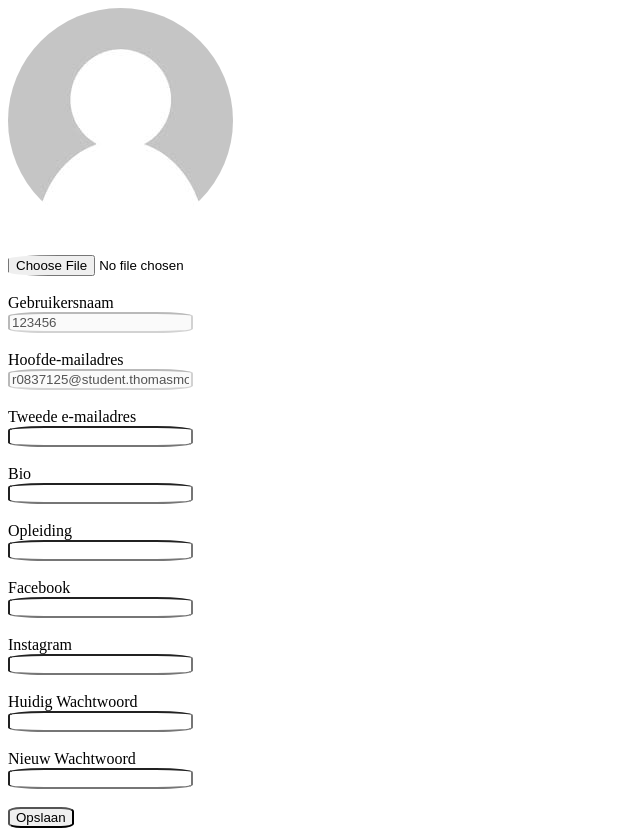
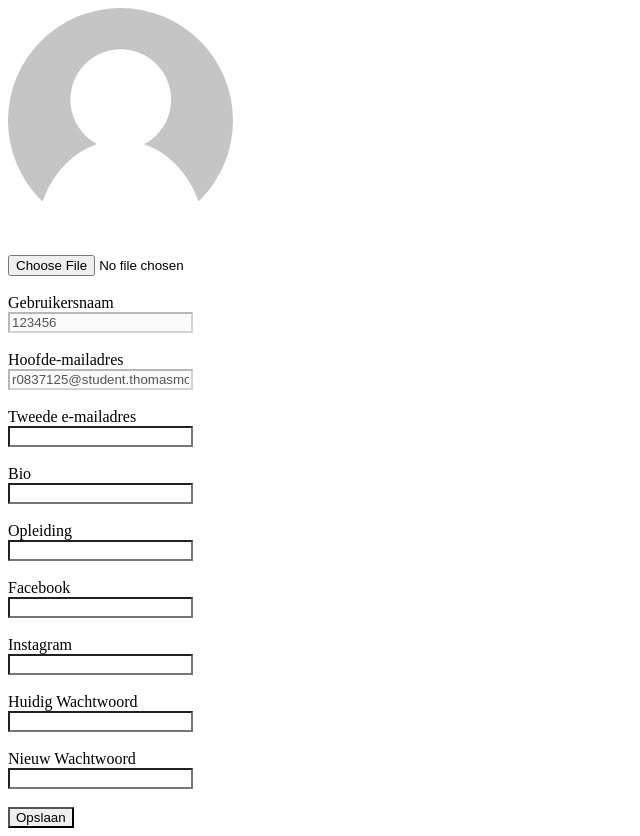
Before and after one commit to Jarne-H/CreateMore, a PHP site: page /profiel.php in a window 1280 px wide. Shown: the whole page, without its empty margins (0-640 px from the left). Run offline with PHP 8.4, Linux system fonts and the light colour scheme; data comes from the database, SQL or seed files in the repository; data that the repository does not hold is empty.

Commit message:
Aanpassing css

```diff
--- a/CSS/profiel.css
+++ b/CSS/profiel.css
@@ -4,7 +4,7 @@
 }
 
 input {
-	border-radius: 20%;
+	border-radius: 0%;
 }
 
 img {
--- a/classes/User.php
+++ b/classes/User.php
@@ -217,7 +217,7 @@ if (strlen($password)<=6) {
 
 // public static function login($username, $password){
 
-//     // $conn = Db::getConnection();
+//     // $conn = DB::getConnection();
 //     $conn = new PDO('mysql:host=localhost:8889;dbname=createmore2', "root", "root");
 //     $statement = $conn->prepare("select * from users where username = :username");
 //     $statement->bindValue(":username", $username);
```
